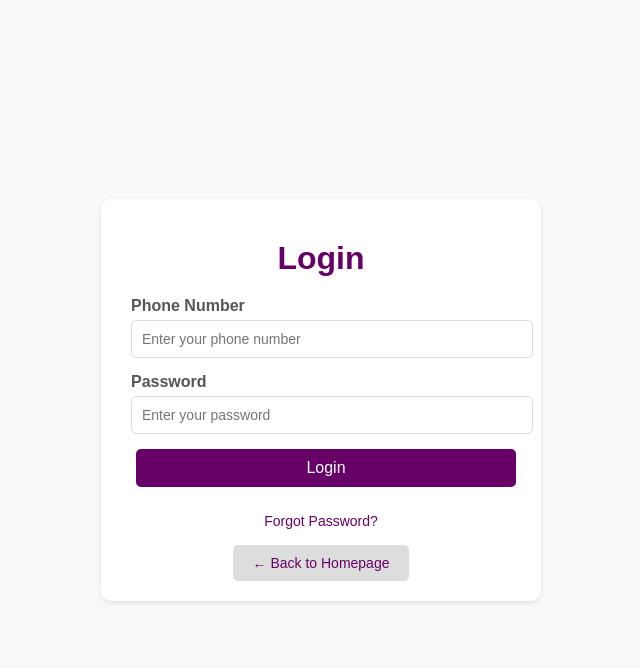
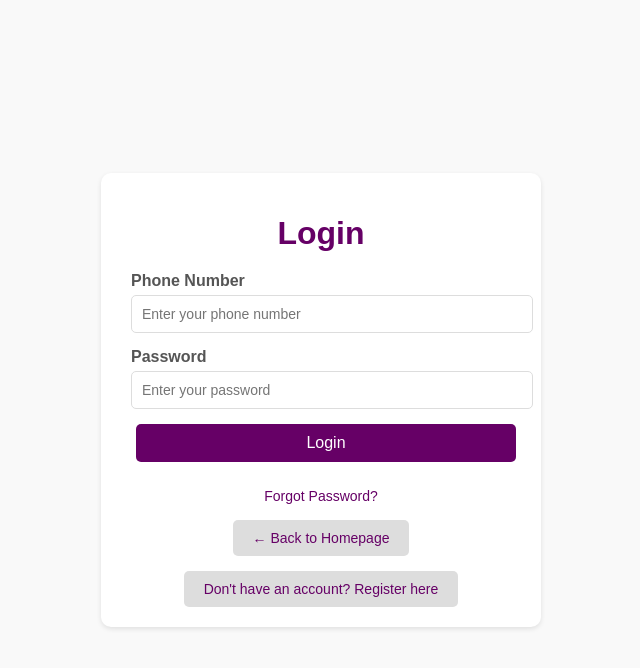
Before and after one commit to beckerbao/tugo-com-fe, a PHP site: page /pages/login.php in a window 1280 px wide. Shown: the top 668 px of the page, without its empty margins (319-959 px from the left). Run offline with PHP 8.4, Linux system fonts and the light colour scheme.

Commit message:
login go to register

```diff
--- a/assets/css/login.css
+++ b/assets/css/login.css
@@ -92,3 +92,22 @@ body {
 .login-container .back-to-home a:hover {
     background-color: #ccc;
 }
+
+.login-container .go-to-register {
+    margin-top: 15px;
+    text-align: center;
+}
+
+.login-container .go-to-register a {
+    display: inline-block;
+    padding: 10px 20px;
+    background-color: #ddd;
+    color: #660066;
+    border-radius: 5px;
+    text-decoration: none;
+    font-size: 14px;
+}
+
+.login-container .go-to-register a:hover {
+    background-color: #ccc;
+}
--- a/pages/login.php
+++ b/pages/login.php
@@ -55,5 +55,8 @@ if ($_SERVER['REQUEST_METHOD'] === 'POST' && isset($_POST['login'])) {
     <div class="back-to-home">
         <a href="home.php">← Back to Homepage</a>
     </div>
+    <div class="go-to-register">
+        <a href="register.php">Don't have an account? Register here</a>
+    </div>
 </div>
 <?php include '../includes/footer.php'; ?>
```
